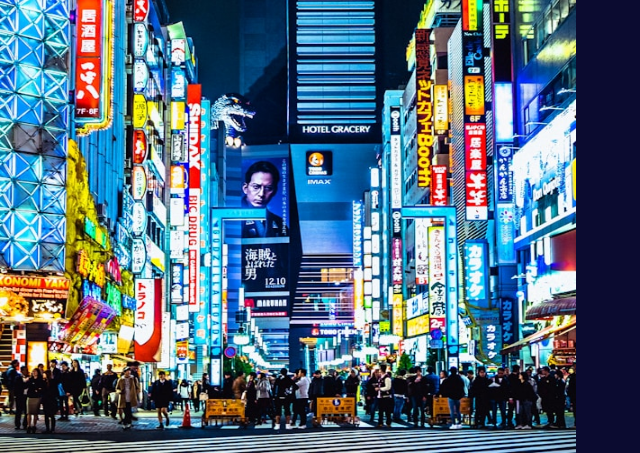
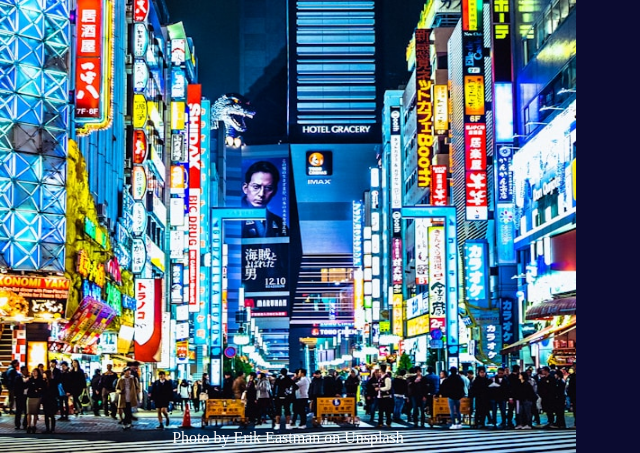
Before and after one commit to dicey44/tokyotimes-sign-up-form, a plain HTML site: page sign-up.html in a window 1280 px wide. Shown: the part 347-800 px from the top of the page, without its empty margins (0-640 px from the left). Drawn offline with Linux system fonts and the light colour scheme.

Commit message:
added image credit with css

```diff
--- a/sign-up.css
+++ b/sign-up.css
@@ -32,3 +32,15 @@ img {
     font-size: 2rem;
     opacity: 0.85;
 }
+
+p {
+    position: absolute;
+    width: inherit;
+    top: 97vh;
+    text-align: center;
+}
+
+#picture-container a {
+    text-decoration: none;
+    color: white;
+}
```
